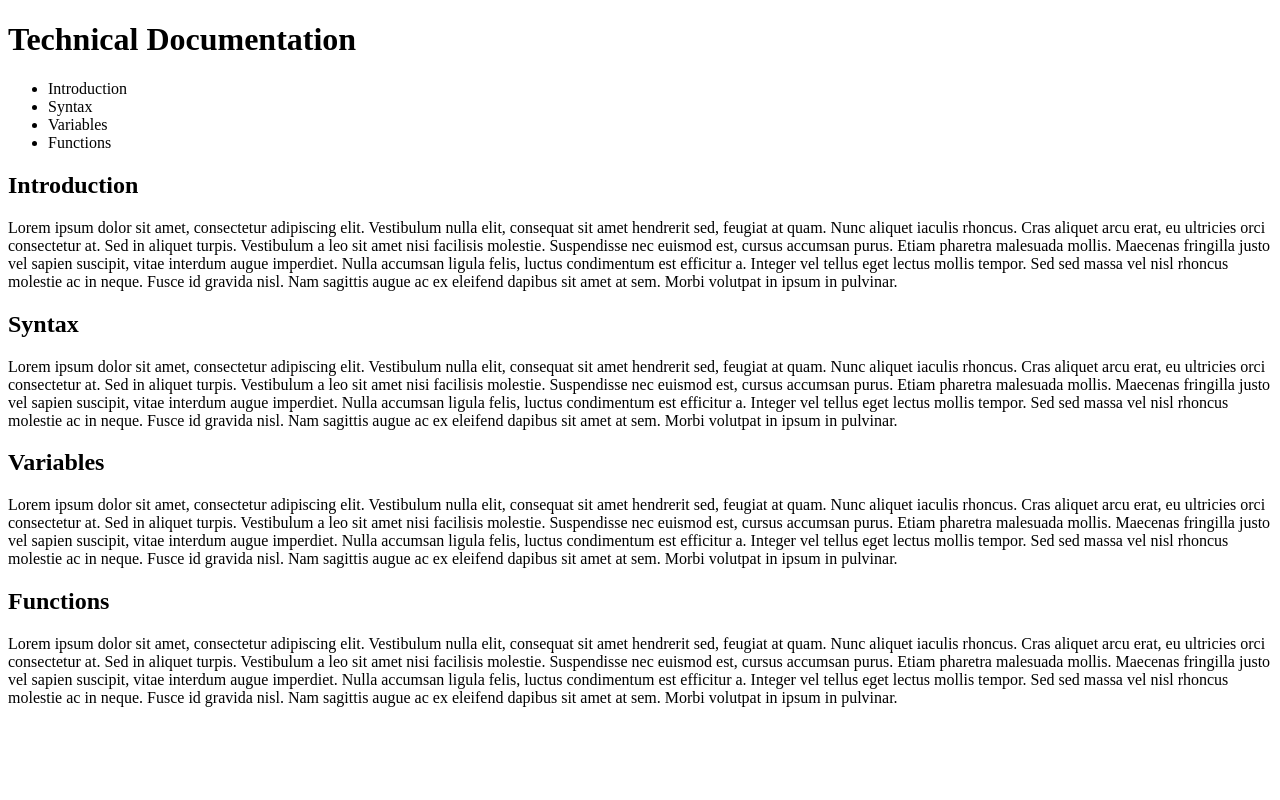
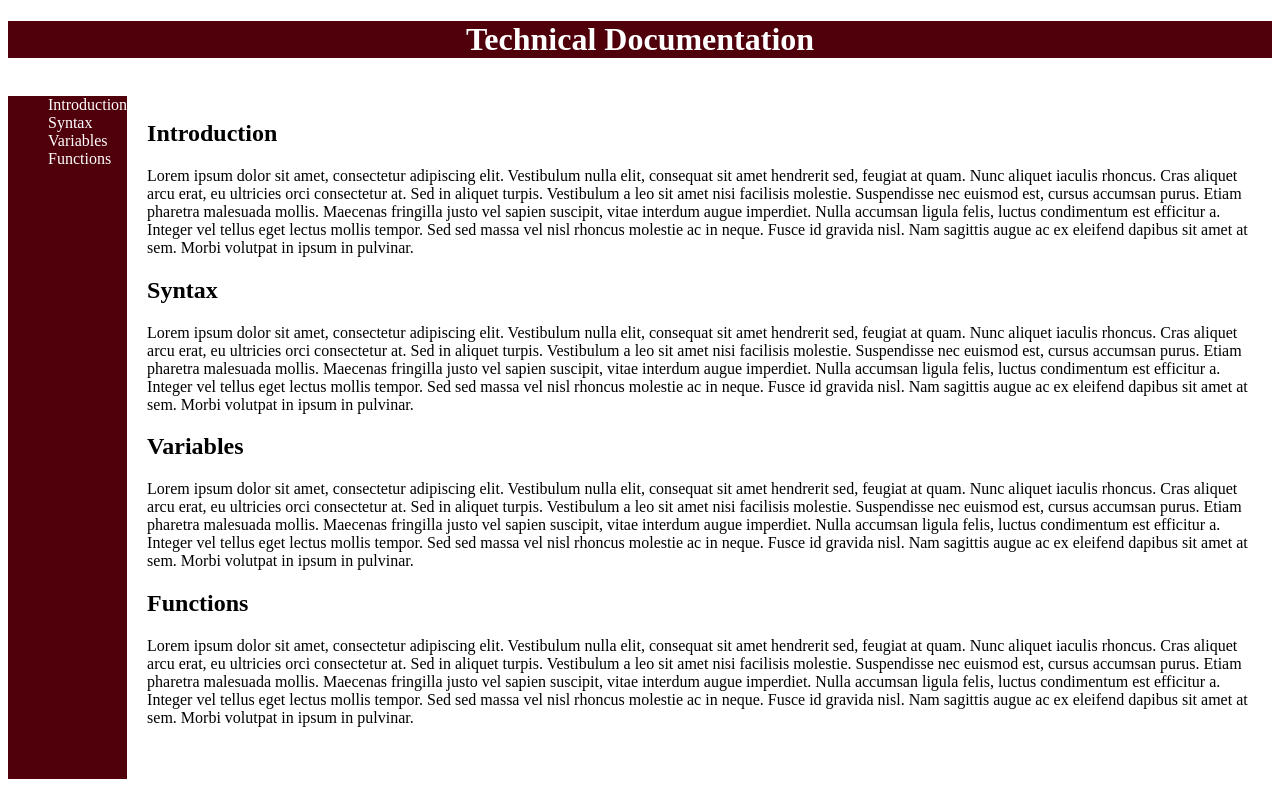
Before and after one commit to lyndsielane/technical-documentation, a plain HTML site: page index.html in a window 1280 px wide. Drawn offline with Linux system fonts and the light colour scheme.

Commit message:
working-on-sidebar

```diff
--- a/style.css
+++ b/style.css
@@ -0,0 +1,21 @@
+header {
+  background-color: #4f000b;
+  color: white;
+  text-align: center;
+}
+
+section {
+  display: flex;
+  flex: column;
+}
+
+nav ul {
+  list-style: none;
+  background-color: #4f000b;
+  height: 100%;
+  color: white;
+}
+
+article {
+  padding: 20px;
+}
```
Also changed, not shown: index.html (+0 -1 lines).
